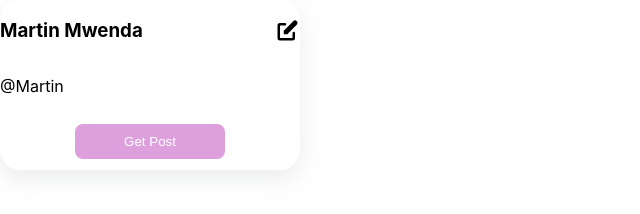
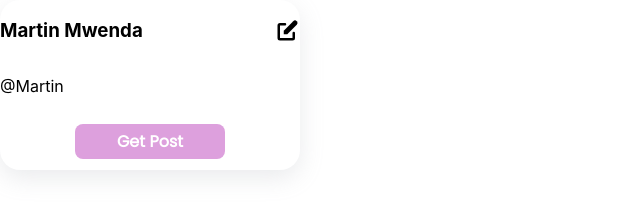
Before and after one commit to MartinMugambi/react-web-project, a React (Create React App) app: page / in a window 1280 px wide. Shown: the top 214 px of the page, without its empty margins (0-640 px from the left). Built offline with nearby package versions, Linux system fonts and the light colour scheme.

Commit message:
Add Google font

```diff
--- a/src/components/users/user.css
+++ b/src/components/users/user.css
@@ -1,3 +1,9 @@
+@import url('https://fonts.googleapis.com/css2?family=Poppins&display=swap');
+
+:root{
+    --primary-font: 'Poppins', sans-serif;
+}
+
  .card{
      width: 300px;
      height: 170px;
@@ -40,6 +46,9 @@
      outline: none;
      border-radius: 8px;
      cursor: pointer;
+     font-family: var(--primary-font);
+     font-size: 1rem;
+     font-weight: 700;
  }
 
  .card__btn:hover{
```
